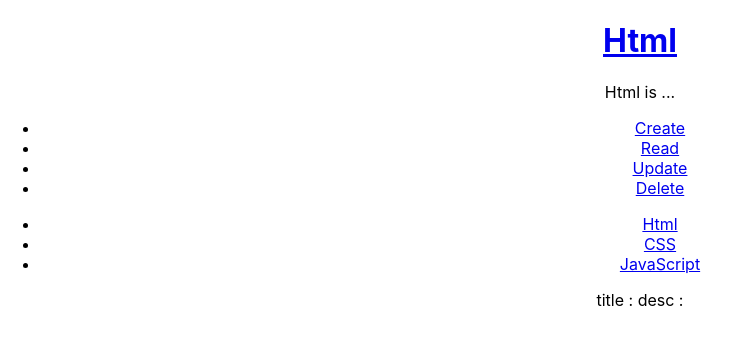
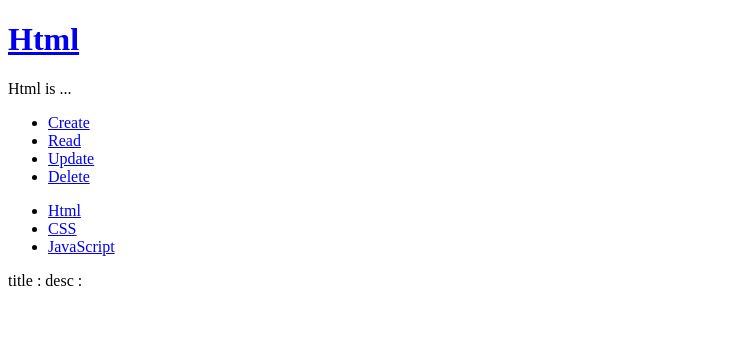
Before and after one commit to kjsu/cra-study, a React (Create React App) app: page / in a window 1280 px wide. Shown: the top 344 px of the page, without its empty margins (0-755 px from the left). Built offline with nearby package versions, Linux system fonts and the light colour scheme.

Commit message:
css 삭제

```diff
--- a/src/App.css
+++ /dev/null
@@ -1,3 +0,0 @@
-.App {
-  text-align: center;
-}
--- a/src/App.js
+++ b/src/App.js
@@ -1,5 +1,4 @@
 import React, { Component } from 'react'
-import './App.css';
 import Subject from './components/Subject'
 import Menu from './components/Menu'
 import Toc from './components/Toc'
--- a/src/index.css
+++ /dev/null
@@ -1,13 +0,0 @@
-body {
-  margin: 0;
-  font-family: -apple-system, BlinkMacSystemFont, 'Segoe UI', 'Roboto', 'Oxygen',
-    'Ubuntu', 'Cantarell', 'Fira Sans', 'Droid Sans', 'Helvetica Neue',
-    sans-serif;
-  -webkit-font-smoothing: antialiased;
-  -moz-osx-font-smoothing: grayscale;
-}
-
-code {
-  font-family: source-code-pro, Menlo, Monaco, Consolas, 'Courier New',
-    monospace;
-}
--- a/src/index.js
+++ b/src/index.js
@@ -1,6 +1,5 @@
 import React from 'react';
 import ReactDOM from 'react-dom';
-import './index.css';
 import App from './App';
 import reportWebVitals from './reportWebVitals';
 
```
